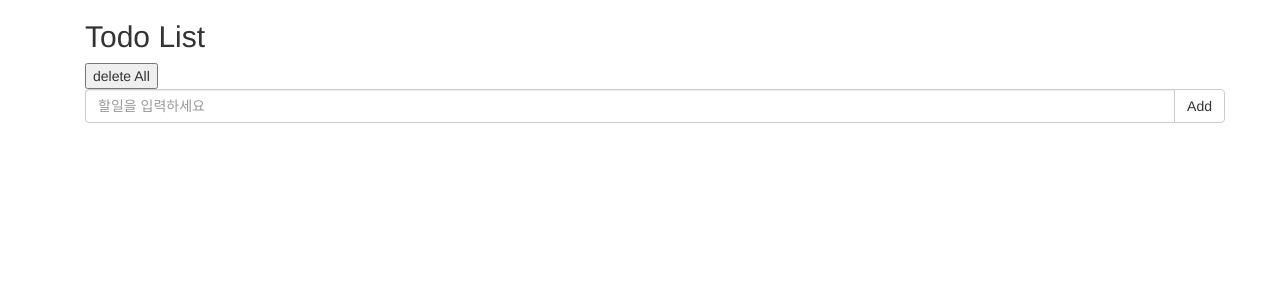
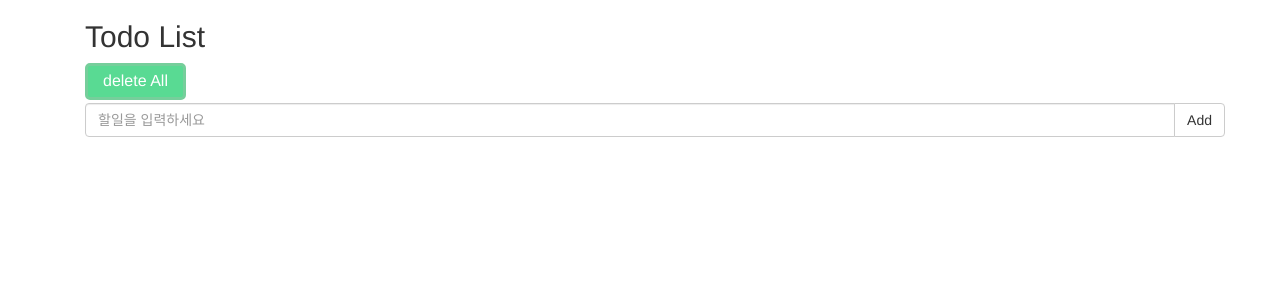
Before and after one commit to YusunPark/web1, a Vue app in the folder todos-client/: page /#/ in a window 1280 px wide. Shown: the top 300 px of the page. Built offline with nearby package versions, Linux system fonts and the light colour scheme.

Commit message:
[수정] delete All 버튼 색상 추가

```diff
--- a/todos-client/src/components/TodoPage.vue
+++ b/todos-client/src/components/TodoPage.vue
@@ -1,7 +1,7 @@
 <template>
   <div class="container">
     <h2>Todo List</h2>
-    <button @click="All">delete All</button>
+    <button type="button" class="btn btn-delete " @click="All">delete All</button>
     <div class="input-group" style="margin-bottom:10px;">
       <input
         type="text"
@@ -149,4 +149,24 @@ export default {
 .done {
   background-color: rgb(255, 227, 227);
 }
+
+/* GENERAL BUTTON STYLING */
+
+.btn-delete {
+  padding: 4px 15px;
+  background: #59da93;
+  border: 3px solid #76ce9b;
+  border-radius: 5px;
+  color: #fff;
+  display: block;
+  font-size: initial;
+  margin-bottom: 3px;
+  position: relative;
+}
+
+.btn-delete:hover {
+  color: #59da93;
+  background: #fff;
+}
+
 </style>
```
